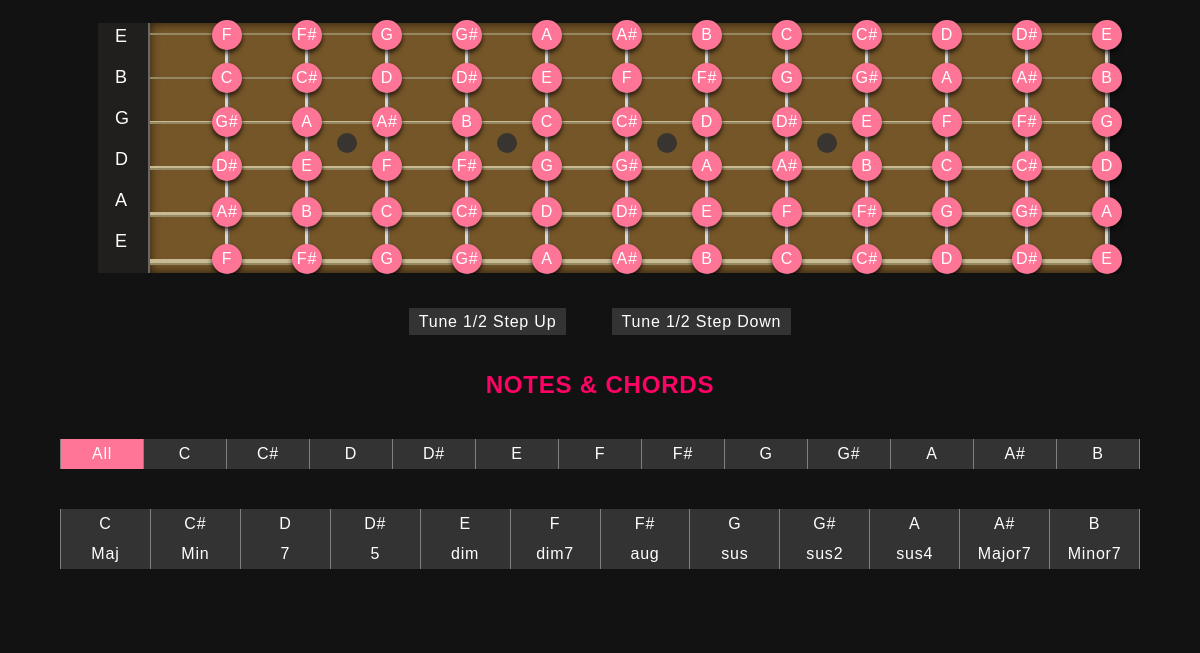
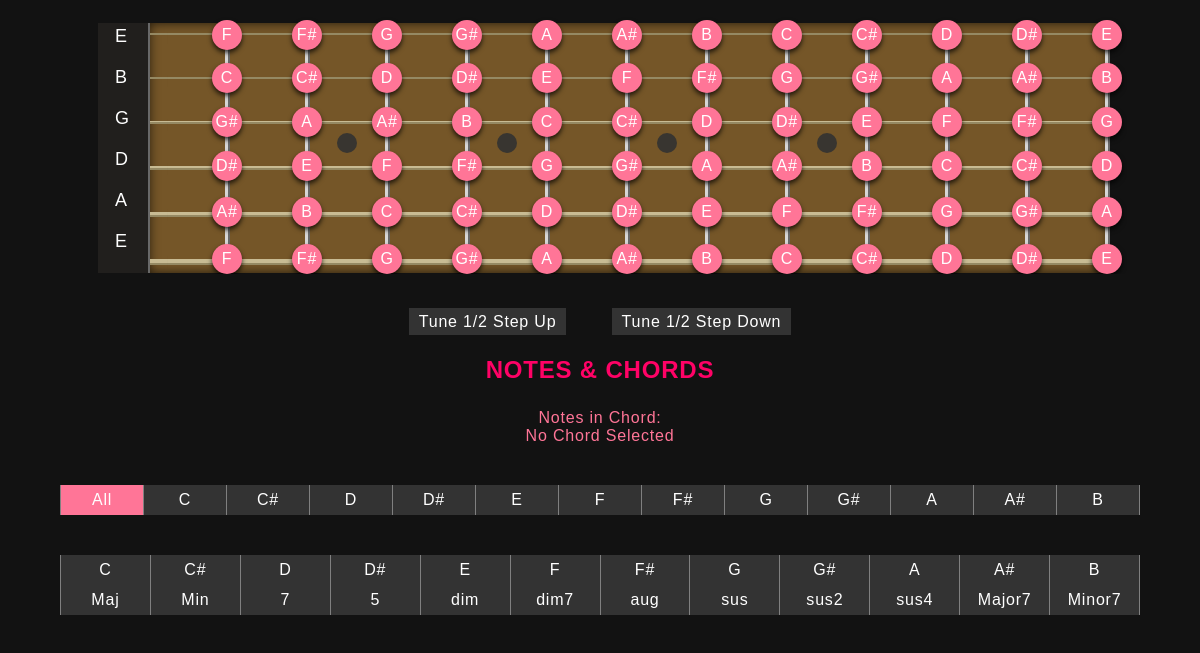
Before and after one commit to Betadinho/guit, an Electron app: page html/note_display.html in a window 1200 px wide. Shown: the part 65-718 px from the top of the page. Drawn offline with Linux system fonts and the light colour scheme.

Commit message:
[TASK] Visual Update

```diff
--- a/css/fretboard.css
+++ b/css/fretboard.css
@@ -210,7 +210,7 @@ h1 {
 
 .controls h2 {
     text-transform: uppercase;
-    margin: 40px 0;
+    margin: 25px 0;
 }
 
 .controls ul li {
@@ -230,6 +230,8 @@ h1 {
     flex-grow: 1;
 
     border-left: 1px solid grey;
+
+    transition: background-color .2s ease-in-out;
 
 }
 
@@ -277,3 +279,9 @@ h1 {
 ul li.active {
     background-color: #ff7597;
 }
+
+#noteList {
+    margin-bottom: 40px;
+    margin-top: 10px;
+    color: #ff7597;
+}
--- a/html/note_display.html
+++ b/html/note_display.html
@@ -92,6 +92,9 @@
             <a tyoe="text button" id="tune_down_btn" class="down" href="#">Tune 1/2 Step Down</a>
 
             <h2 class="text-secondary">Notes & Chords</h2>
+            <div id="noteList">
+                <p>Notes in Chord: </p><p id="chordNotes">No Chord Selected</p>
+            </div>
             <div class="chord-control">
                 <ul class="note-picker">
                     <li class="secondary active">All</li>
@@ -138,7 +141,6 @@
                 </ul>
             </div>
         </div>
-
     </section>
 
     <script src="../js/fretboard.js"></script>
--- a/js/fretboard.js
+++ b/js/fretboard.js
@@ -145,6 +145,7 @@ function docReady(fn) {
 
 function showNotes(noteToShow) {
     if (noteToShow == "All") {
+        document.querySelector('#chordNotes').textContent = 'No Chord Selected'
         let all = document.querySelectorAll('.guitar-neck .notes li');
         all.forEach( el => {
             //el.animate({ opacity: 1 }, 500);
@@ -152,6 +153,7 @@ function showNotes(noteToShow) {
         });
 
     } else {
+        document.querySelector('#chordNotes').textContent = noteToShow
         let notesToRemove = document.querySelectorAll('.guitar-neck .notes li:not([note="'+ noteToShow +'"])');
         notesToRemove.forEach(el => {
             //el.animate({ opacity: 0 }, 500);
@@ -170,6 +172,9 @@ function showChord(chordToShow, modifier) {
     let chordNotes = chords[modifier][chordToShow];
     let notesToShow;
     let notesToRemove = document.querySelectorAll('.guitar-neck .notes li');
+
+    document.querySelector('#chordNotes').textContent = chordNotes;
+
     notesToRemove.forEach(el => {
         //el.animate({ opacity: 0 }, 500);
         el.style.opacity = 0;
```
